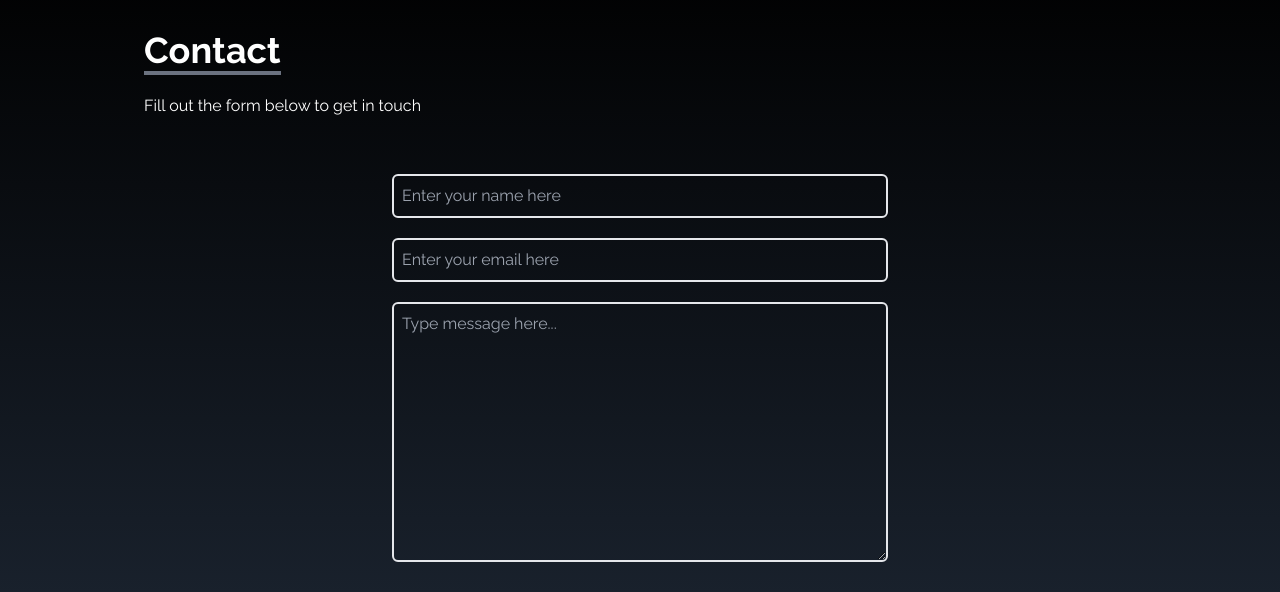
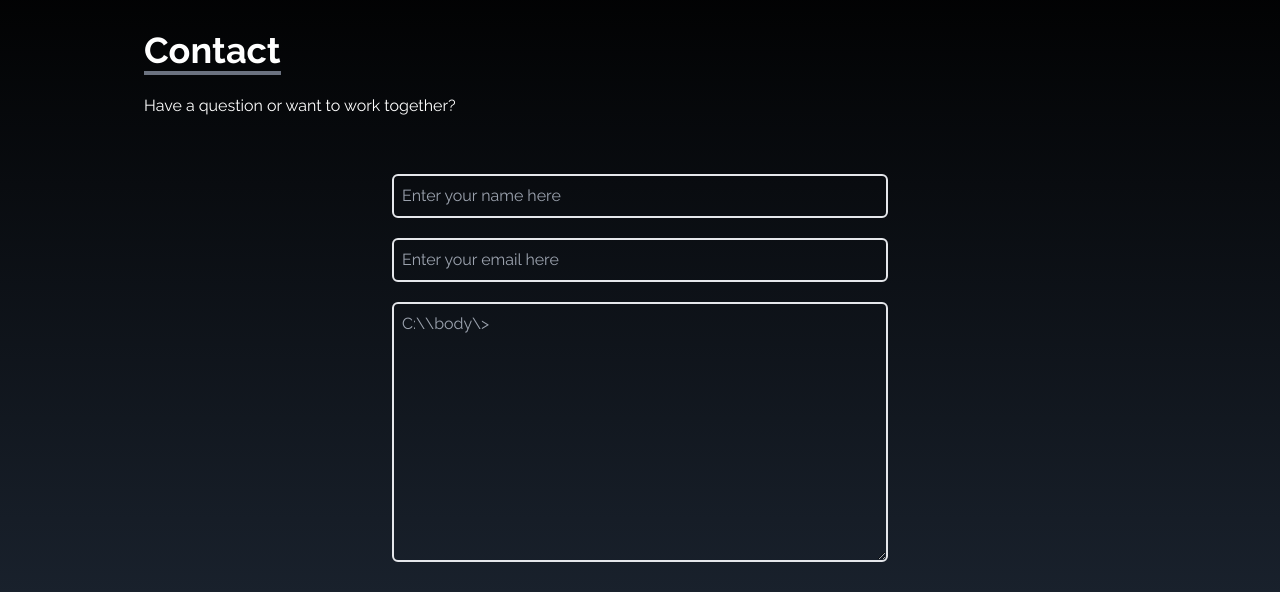
Before and after one commit to jonesdy99/MainPortfolio, a React (Create React App) app: page / in a window 1280 px wide. Shown: the part 3248-3840 px from the top of the page. Built offline with nearby package versions, Linux system fonts and the light colour scheme.

Commit message:
implement new contact page ideas

```diff
--- a/src/components/Contact.jsx
+++ b/src/components/Contact.jsx
@@ -6,13 +6,13 @@ const Contact = () => {
       <div className='flex flex-col p-4 justify-center max-w-screen-lg mx-auto h-full'>
         <div className='pb-8'>
           <p className='text-4xl font-bold inline border-b-4 border-gray-500'>Contact</p>
-          <p className='py-6'>Fill out the form below to get in touch</p>
+          <p className='py-6'>Have a question or want to work together?</p>
         </div>
         <div className='flex justify-center items-center'>
           <form action="https://getform.io/f/8c5e328a-a08c-4bc5-b401-7a058a67aa7e" method='POST' className='flex flex-col w-full md:w-1/2'>
             <input type="text" name='name' placeholder='Enter your name here' className='p-2 bg-transparent border-2 rounded-md text-white focus:outline-none' />
             <input type="text" name='email' placeholder='Enter your email here' className='my-5 p-2 bg-transparent border-2 rounded-md text-white focus:outline-none' />
-            <textarea name="message" placeholder='Type message here...' rows="10" className='p-2 bg-transparent border-2 rounded-md text-white focus:outline-none'></textarea>
+            <textarea name="message" placeholder='C:\\body\>' rows="10" className='p-2 bg-transparent border-2 rounded-md text-white focus:outline-none'></textarea>
             <button className='text-white bg-gradient-to-b from-cyan-500 to-blue-500 px-6 py-3 my-8 mx-auto flex items-center rounded-md hover:scale-110 duration-300'>Send</button>
           </form>
         </div>
```
